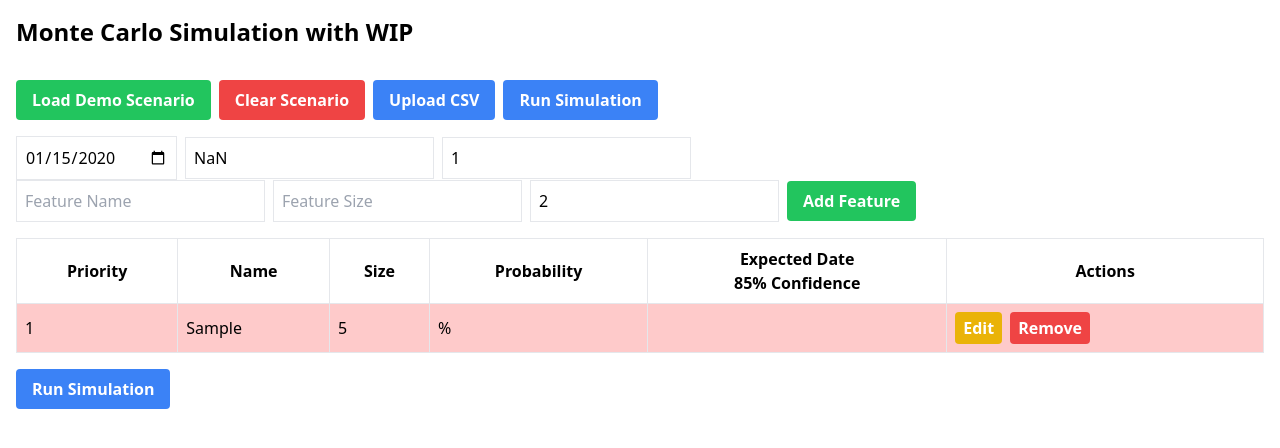
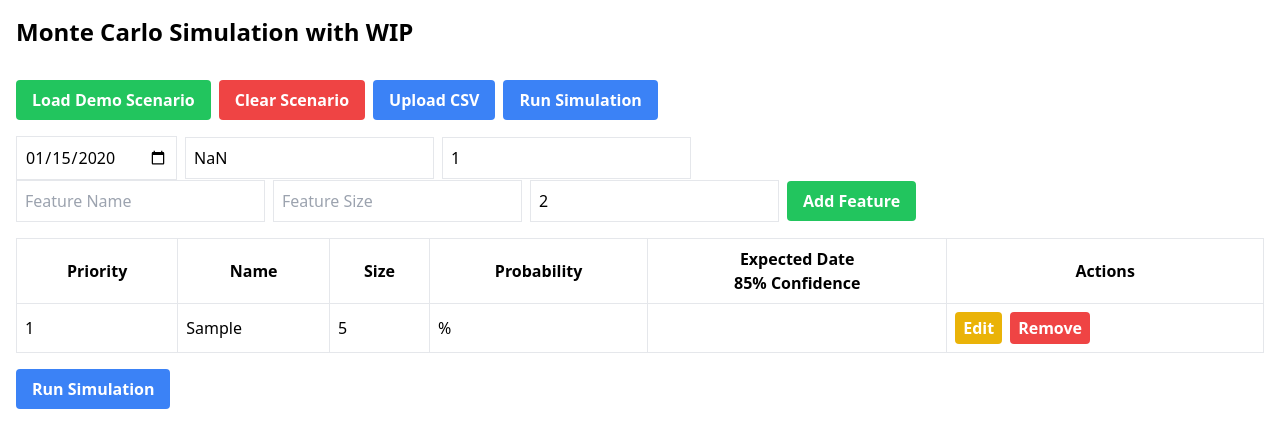
Before and after one commit to adnanbwp/monte-carlo-simulation, a React (Create React App) app: page / in a window 1280 px wide. Both pictures are taken after typing "2020-01-15", "Sample", "Sample", "5" into the empty fields and a click on the button "Add Feature". Shown: the top 448 px of the page. Built offline with nearby package versions, Linux system fonts and the light colour scheme.

Commit message:
Added yello color to features

```diff
--- a/src/components/FeatureTable.tsx
+++ b/src/components/FeatureTable.tsx
@@ -38,6 +38,14 @@ const FeatureTable: React.FC<FeatureTableProps> = ({ features, onEditFeature, on
     setEditingId(null);
   };
 
+  const getRowColor = (probability?: number) => {
+
+    if (probability === undefined) return '';
+    if (probability >= 85) return 'bg-green-200';
+    if (probability >= 75) return 'bg-yellow-200';
+    return 'bg-red-200';
+  };
+
   const sortedFeatures = [...features].sort((a, b) => a.priority - b.priority);
 
   return (
@@ -48,8 +56,7 @@ const FeatureTable: React.FC<FeatureTableProps> = ({ features, onEditFeature, on
           <th className="border p-2">Name</th>
           <th className="border p-2">Size</th>
           <th className="border p-2">Probability</th>
-          <th className="border p-2">Expected Date
-            <br/> 85% Confidence</th>
+          <th className="border p-2">Expected Date<br/>85% Confidence</th>
           <th className="border p-2">Actions</th>
         </tr>
       </thead>
@@ -57,7 +64,7 @@ const FeatureTable: React.FC<FeatureTableProps> = ({ features, onEditFeature, on
         {sortedFeatures.map((feature) => (
           <tr
             key={feature.id}
-            className={feature.probability && feature.probability > 85 ? 'bg-green-200' : 'bg-red-200'}
+            className={getRowColor(feature.probability)}
           >
             <td className="border p-2">
               {editingId === feature.id ? (
--- a/src/utils/simulation.ts
+++ b/src/utils/simulation.ts
@@ -34,7 +34,9 @@ export const runSimulation = (features: Feature[], dueDate: string, pastThroughp
         nextFeatureIndex++;
       }
 
-      if (activeFeatures.length === 0) break; // No more work to do
+      if (activeFeatures.length === 0) {
+        break;
+      } // No more work to do
 
       const dailyThroughput = pastThroughput[Math.floor(Math.random() * pastThroughput.length)];
 
@@ -53,7 +55,9 @@ export const runSimulation = (features: Feature[], dueDate: string, pastThroughp
           const work = Math.min(feature.remainingSize, remainingThroughput);
           feature.remainingSize -= work;
           remainingThroughput -= work;
-          if (remainingThroughput === 0) break;
+          if (remainingThroughput === 0) {
+            break;
+          }
         }
       }
 
```
